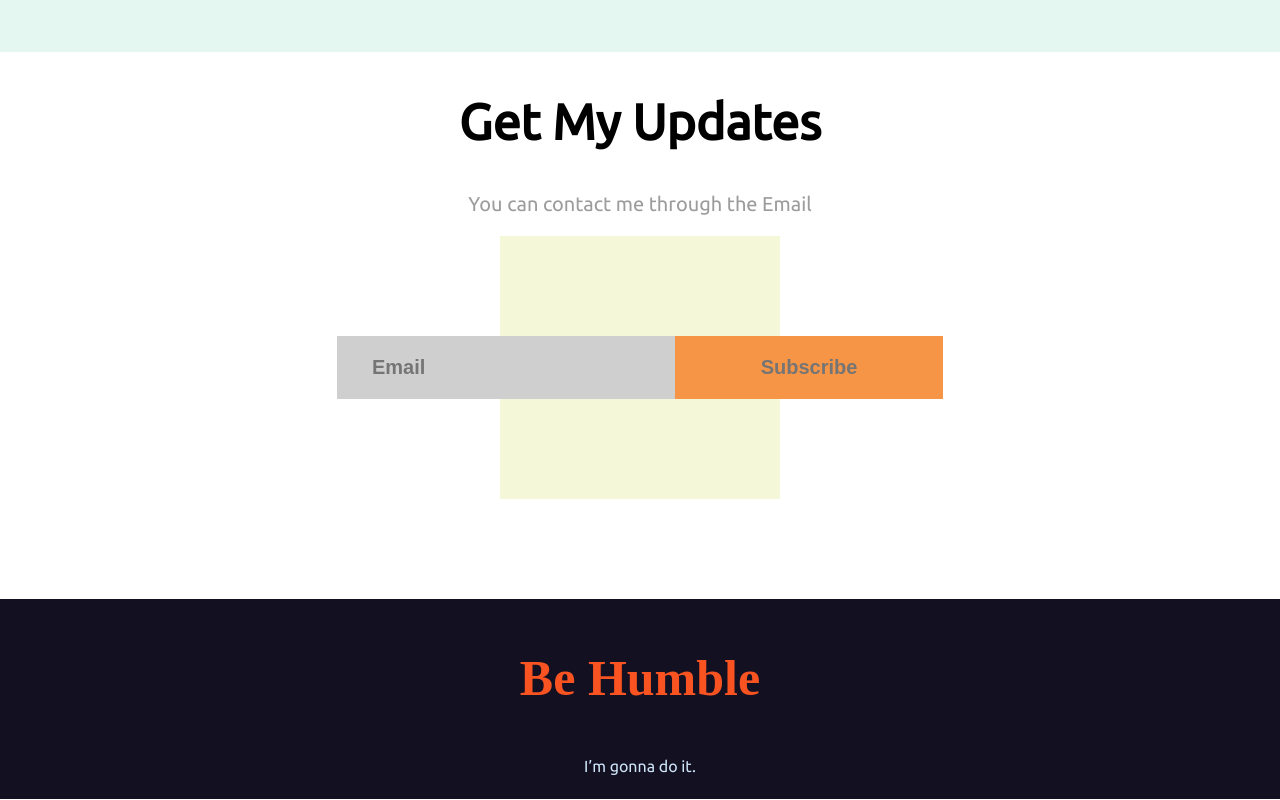
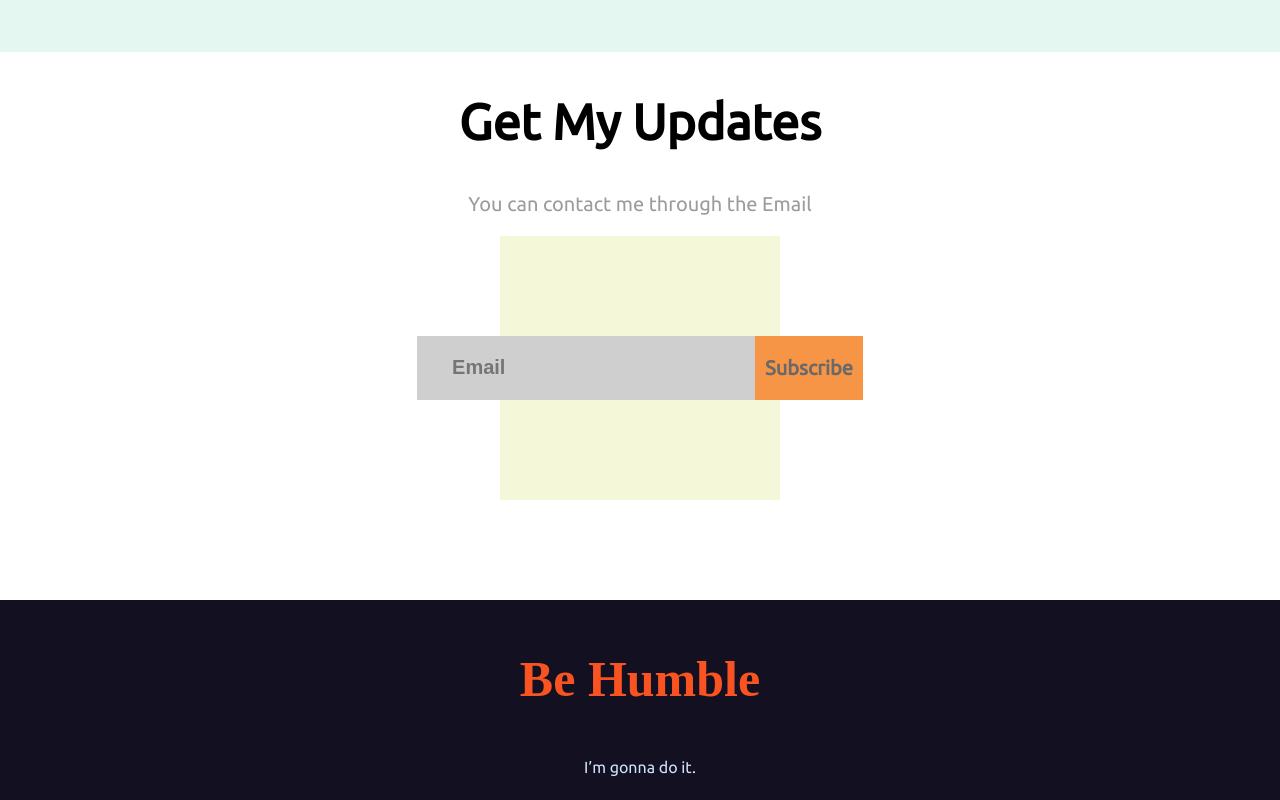
Before and after one commit to RickDev1/First-Assignment, a plain HTML site: page index.html in a window 1280 px wide. Shown: the part 4945-5745 px from the top of the page. Drawn offline with Linux system fonts and the light colour scheme.

Commit message:
seventh commit

```diff
--- a/index.html
+++ b/index.html
@@ -113,7 +113,7 @@
 
     </section>
     <section>
-        <div>
+        <div class="bar">
             <h1 class="D-h1">Get My Updates</h1>
             <p class="p2">You can contact me through the Email
             </p>
@@ -122,7 +122,7 @@
     <section class="section5">
         <div class="input">
             <input type="text" placeholder="Email" class="i1">
-            <input type="text" placeholder="Subscribe" class="i2">
+            <a href="" target="_blank" class="i2">Subscribe</a>
         </div>
     </section>
     <section class="section6">
--- a/style.css
+++ b/style.css
@@ -218,6 +218,7 @@ body {
     background-color: rgb(228, 248, 241);
 }
 
+
 .i1 {
 
     font-size: 20px;
@@ -226,15 +227,18 @@ body {
     padding: 20px 35px;
     border: 0px;
 
+
 }
 
 .i2 {
     font-size: 20px;
     font-weight: 700;
     background-color: rgb(247, 149, 70);
-    padding: 20px 0px;
+    padding: 20px 10px;
     text-align: center;
-    border: 0px;
+    color: dimgray;
+    text-decoration: none;
+
 
 }
 
```
